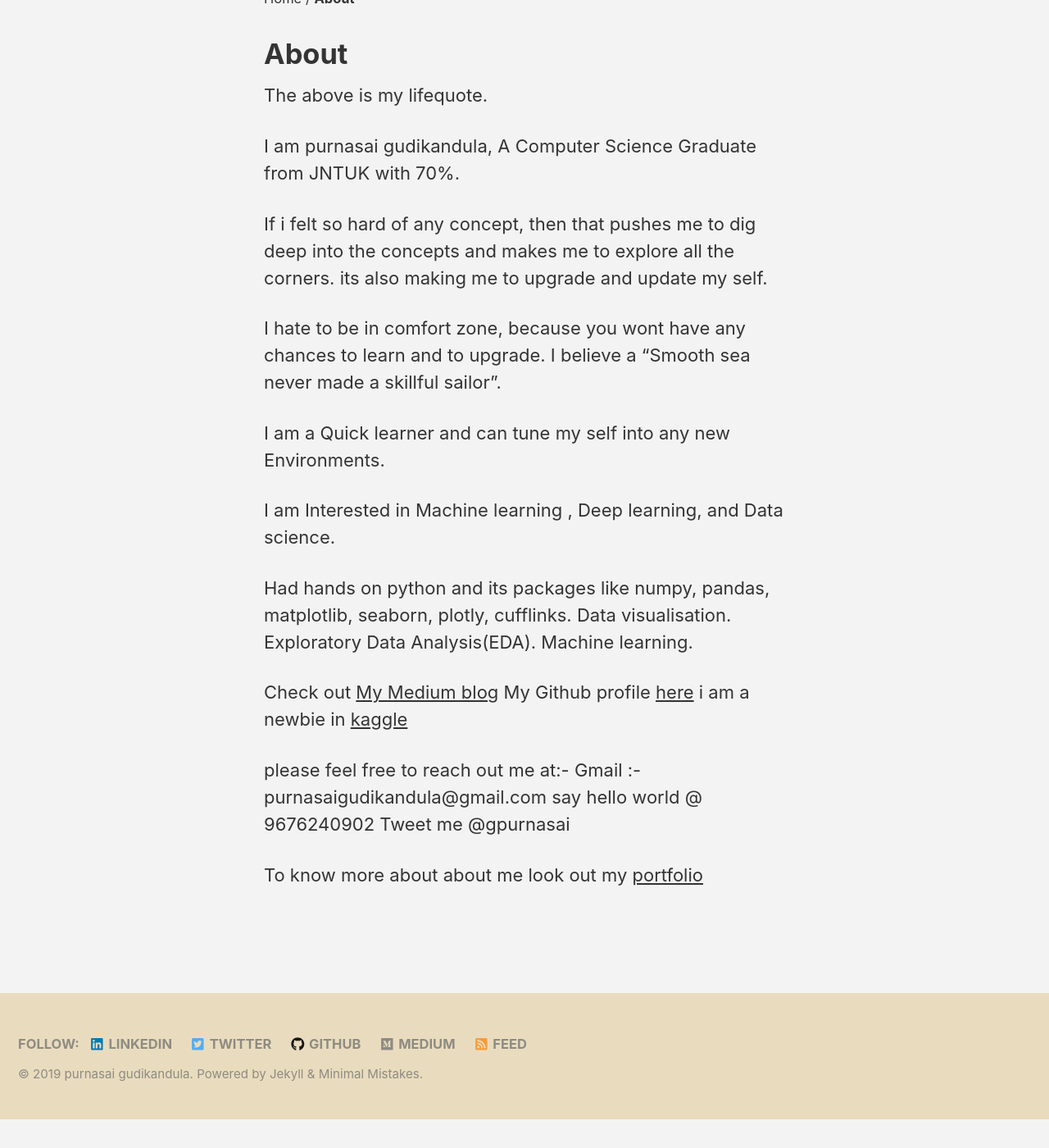
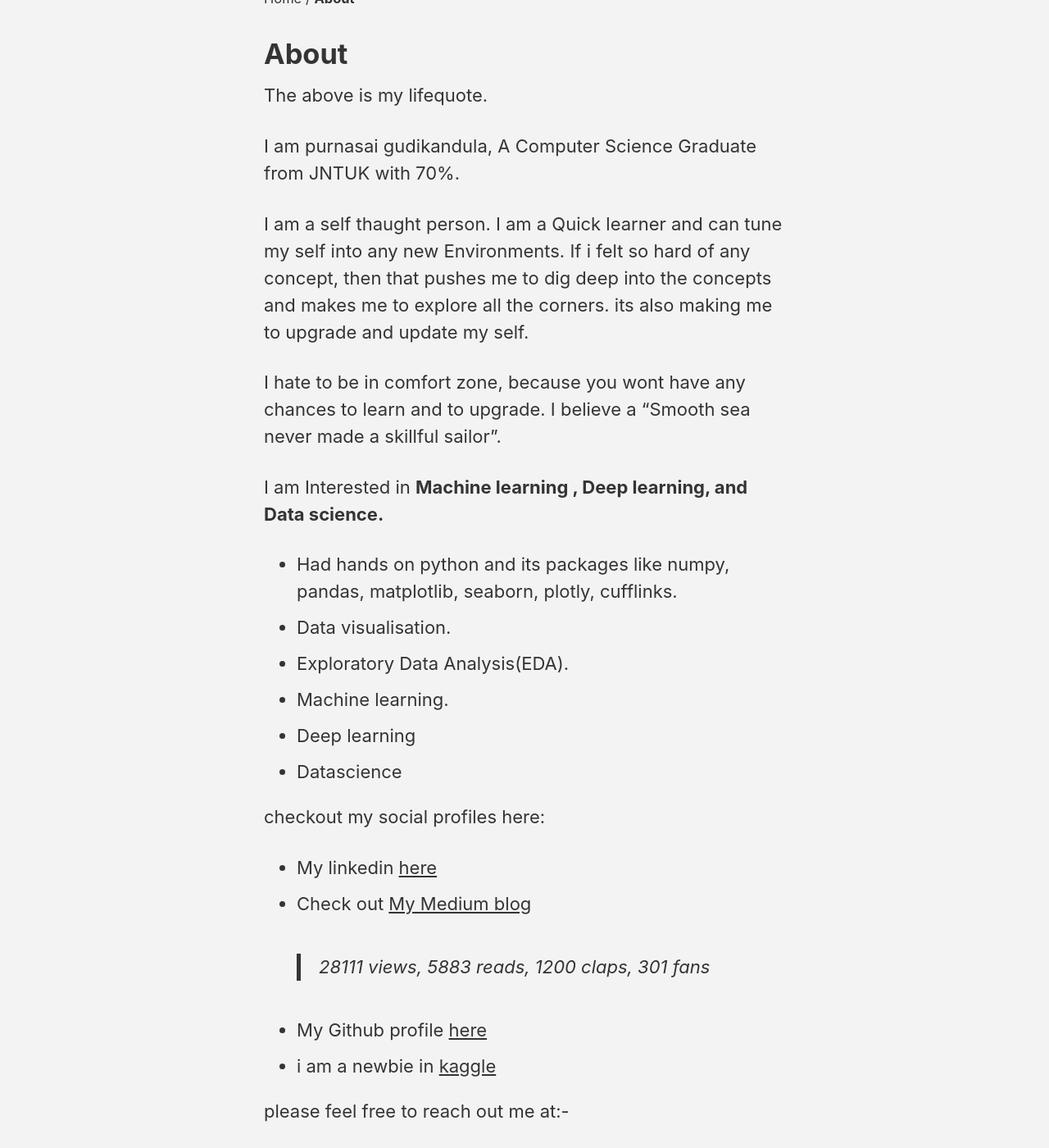
Before and after one commit to purnasai/purnasai.github.io, a Jekyll site: the page built from about/index.md, in a window 1280 px wide and 1400 px high, scrolled down 1124 px. Shown: the whole window at 82% size. Built offline with Jekyll 4.4.1, drawn with Linux system fonts in a browser that asks for light colours; cached includes are drawn as plain includes; before the commit the page ends 2490 px from its top, so only the background shows below that; some of the changed text lies outside the part shown.

Commit message:
medium views added

```diff
--- a/about/index.md
+++ b/about/index.md
@@ -12,26 +12,30 @@ header:
 
  I am purnasai gudikandula, A Computer Science Graduate from JNTUK with 70%.
 
+ I am a self thaught person. I am a Quick learner and can tune my self into any new Environments.
  If i felt so hard of any concept, then that pushes me to dig deep into the concepts and makes me to explore all the corners. its also making me to upgrade and update my self.
 
  I hate to be in comfort zone, because you wont have any chances to learn and to upgrade. I believe a "Smooth sea never made a skillful sailor".
 
- I am a Quick learner and can tune my self into any new Environments.
+ I am Interested in **Machine learning , Deep learning, and Data science.**
 
- I am Interested in Machine learning , Deep learning, and Data science.
+ - Had hands on python and its packages like numpy, pandas, matplotlib, seaborn, plotly, cufflinks.
+ - Data visualisation.
+ - Exploratory Data Analysis(EDA).
+ - Machine learning.
+ - Deep learning
+ - Datascience
 
- Had hands on python and its packages like numpy, pandas, matplotlib, seaborn, plotly, cufflinks.
- Data visualisation.
- Exploratory Data Analysis(EDA).
- Machine learning.
-
-Check out [My Medium blog](https://medium.com/@purnasaigudikandula)
-My Github profile [here](https://github.com/purnasai)
-i am a newbie in [kaggle](https://www.kaggle.com/purnasaig)
+checkout my social profiles here:
+- My linkedin [here](https://www.linkedin.com/in/purnasai-gudikandula/)
+- Check out [My Medium blog](https://medium.com/@purnasaigudikandula)
+> 28111 views, 5883 reads, 1200 claps, 301 fans
+- My Github profile [here](https://github.com/purnasai)
+- i am a newbie in [kaggle](https://www.kaggle.com/purnasaig)
 
 please feel free to reach out me at:-
-Gmail :- purnasaigudikandula@gmail.com
-say hello world @ 9676240902
-Tweet me @gpurnasai
+- Gmail :- purnasaigudikandula@gmail.com
+- say hello world @ 9676240902
+- Tweet me @gpurnasai
 
 To know more about about me look out my [portfolio](https://purnasai.github.io/portfolio/)
```
